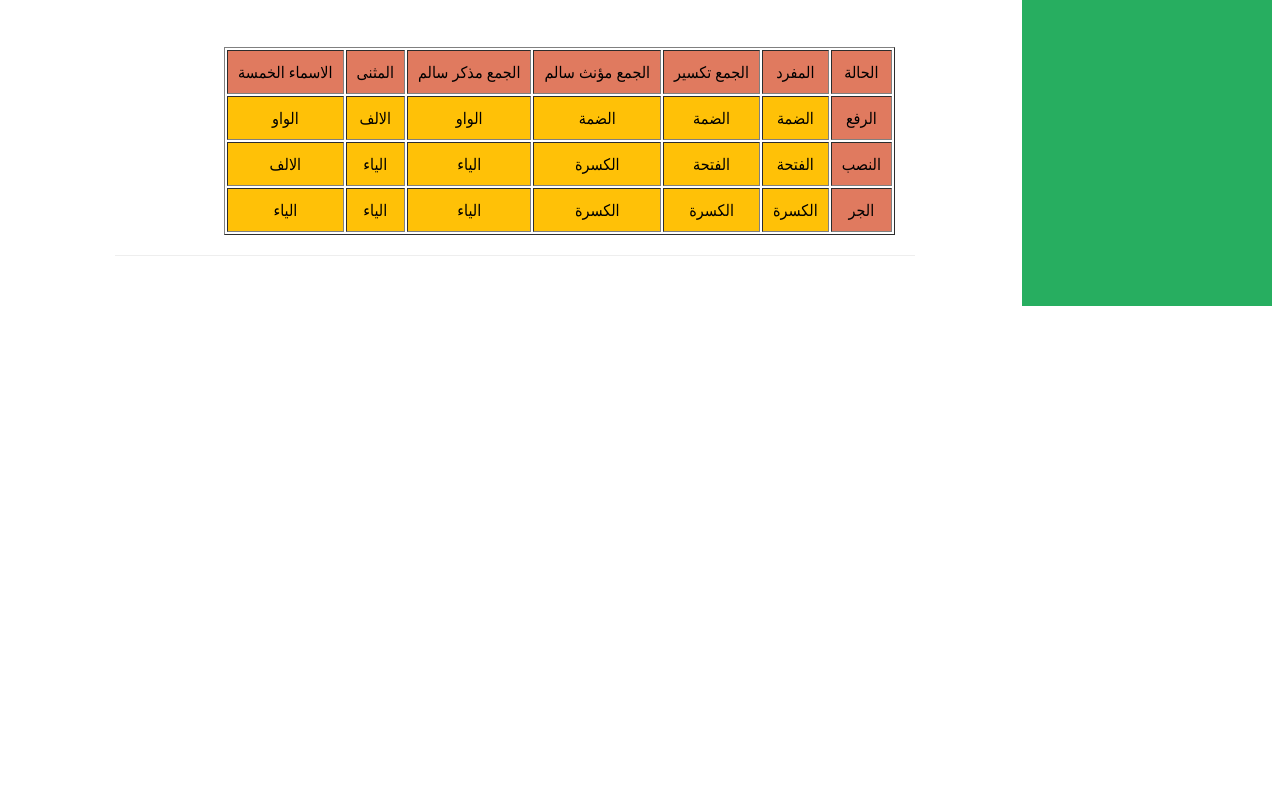
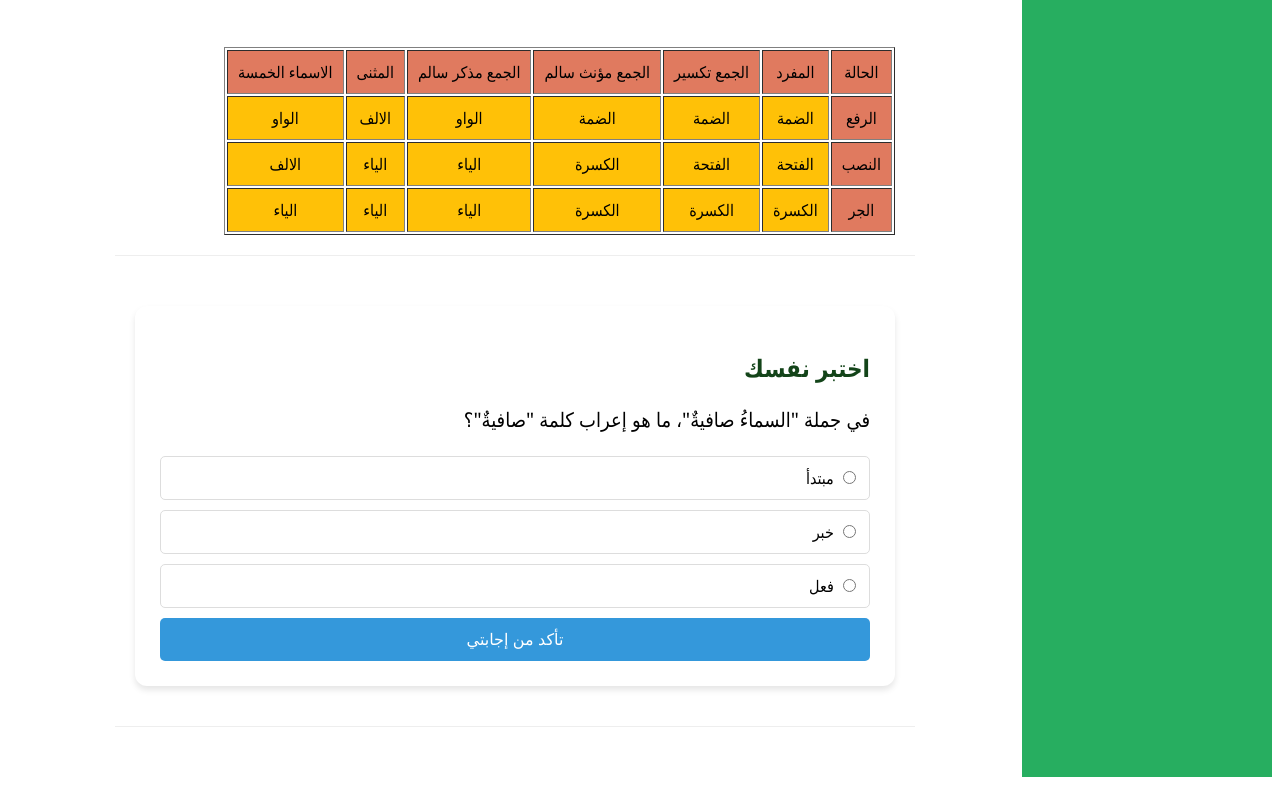
Before and after one commit to zzzeyad/eyad-alabsi, a plain HTML site: page arabic.html in a window 1280 px wide. Shown: the part 1134-1919 px from the top of the page. Before the commit the page ends 1448 px from the top, so only its background shows below. Drawn offline with Linux system fonts and the light colour scheme.

Commit message:
و التعديلات

```diff
--- a/arabic.html
+++ b/arabic.html
@@ -4,8 +4,8 @@
     <meta charset="UTF-8">
     <title>تعليم لغتي</title>
    <link rel="stylesheet" href="تنسيق لغتي.css">
-
-
+<link rel="stylesheet" href="تنسيق لاختبار اللغتي.css">
+<script src="main.js" defer></script>
 
 
 
@@ -99,6 +99,26 @@
 </div>
 </div>
 
+<div class="word">
+ <div class="quiz-card">
+        <h2>اختبر نفسك</h2>
+        <p>في جملة "السماءُ صافيةٌ"، ما هو إعراب كلمة "صافيةٌ"؟</p>
+
+        <label class="quiz-option">
+            <input type="radio" name="arabicQuiz" value="wrong"> مبتدأ
+        </label>
+        <label class="quiz-option">
+            <input type="radio" name="arabicQuiz" value="correct"> خبر
+        </label>
+        <label class="quiz-option">
+            <input type="radio" name="arabicQuiz" value="wrong"> فعل
+        </label>
+
+        <button onclick="submitQuiz()">تأكد من إجابتي</button>
+        <div id="result"></div>
+    </div>
+
+</div>
 </main>
 </div>
 </body>
--- /dev/null
+++ b/main.js
@@ -0,0 +1,23 @@
+ function submitQuiz() {
+            const options = document.getElementsByName('arabicQuiz');
+            const resultDiv = document.getElementById('result');
+            let selectedValue = "";
+
+            for (let i = 0; i < options.length; i++) {
+                if (options[i].checked) {
+                    selectedValue = options[i].value;
+                    break;
+                }
+            }
+
+            if (selectedValue === "") {
+                resultDiv.innerText = "الرجاء اختيار إجابة أولاً!";
+                resultDiv.style.color = "orange";
+            } else if (selectedValue === "correct") {
+                resultDiv.innerText = "إجابة صحيحة! أحسنت يا بطل 🌟 (الدرجة: 1/1)";
+                resultDiv.style.color = "green";
+            } else {
+                resultDiv.innerText = "إجابة خاطئة. الخبر هو الذي يكمل المعنى، حاول مرة أخرى!";
+                resultDiv.style.color = "red";
+            }
+        }
--- /dev/null
+++ b/تنسيق لاختبار اللغتي.css
@@ -0,0 +1,26 @@
+.quiz-card {
+            background: white;
+            padding: 25px;
+            border-radius: 12px;
+            box-shadow: 0 4px 6px rgba(0,0,0,0.1);
+            margin-bottom: 20px;
+}
+
+ .quiz-option { display: block;
+     margin: 10px 0;
+      cursor: pointer;
+       padding: 10px;
+        border: 1px solid #ddd;
+         border-radius: 5px; }
+        .quiz-option:hover { background-color: #f0f0f0; }
+    button {
+            background-color: #3498db;
+            color: white;
+            border: none;
+            padding: 12px 25px;
+            border-radius: 5px;
+            cursor: pointer;
+            font-size: 16px;
+            width: 100%;
+        }
+        button:hover { background-color: #2980b9; }
```
Also changed, not shown: تجربة.html (added, +104 -0 lines), ...txt (deleted).
